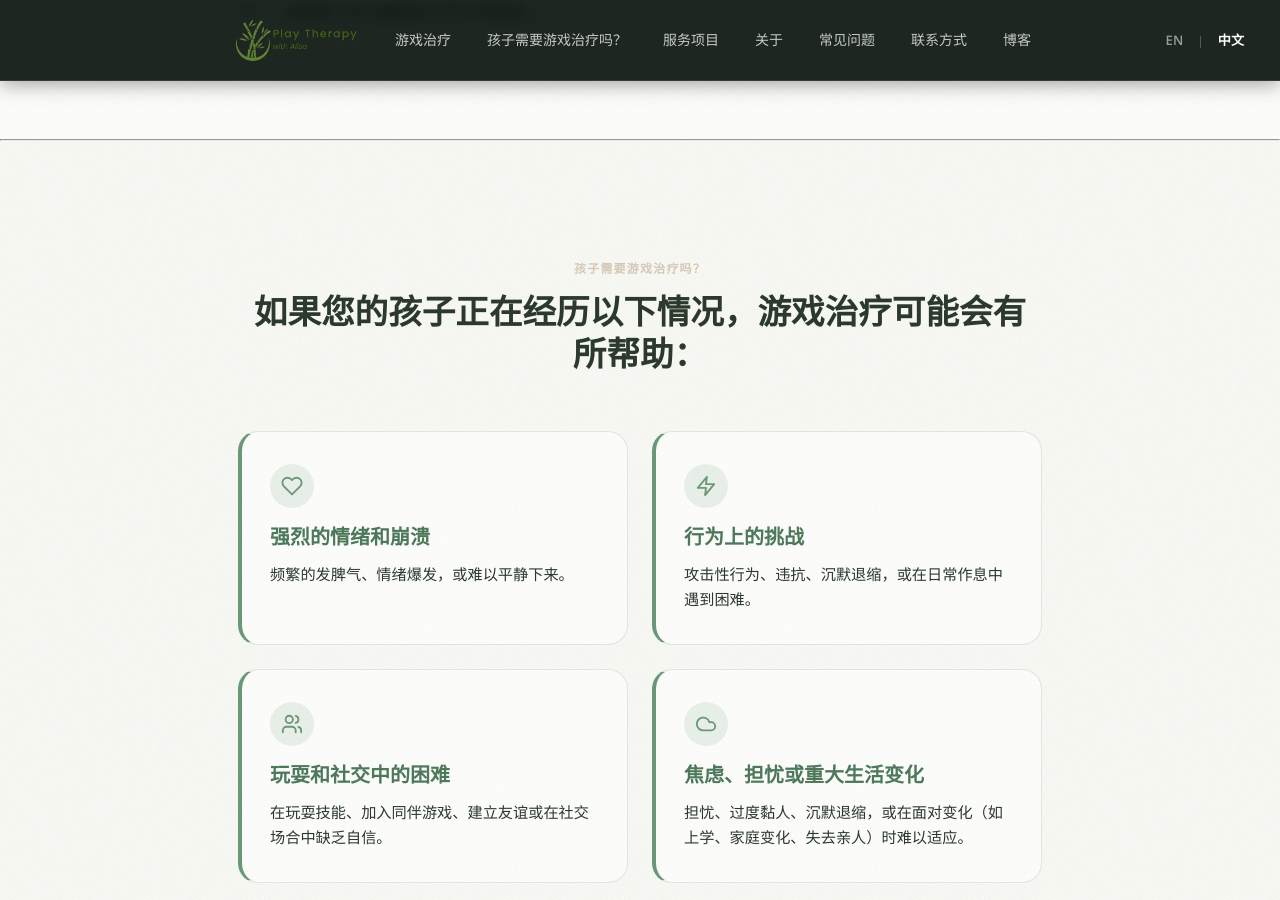
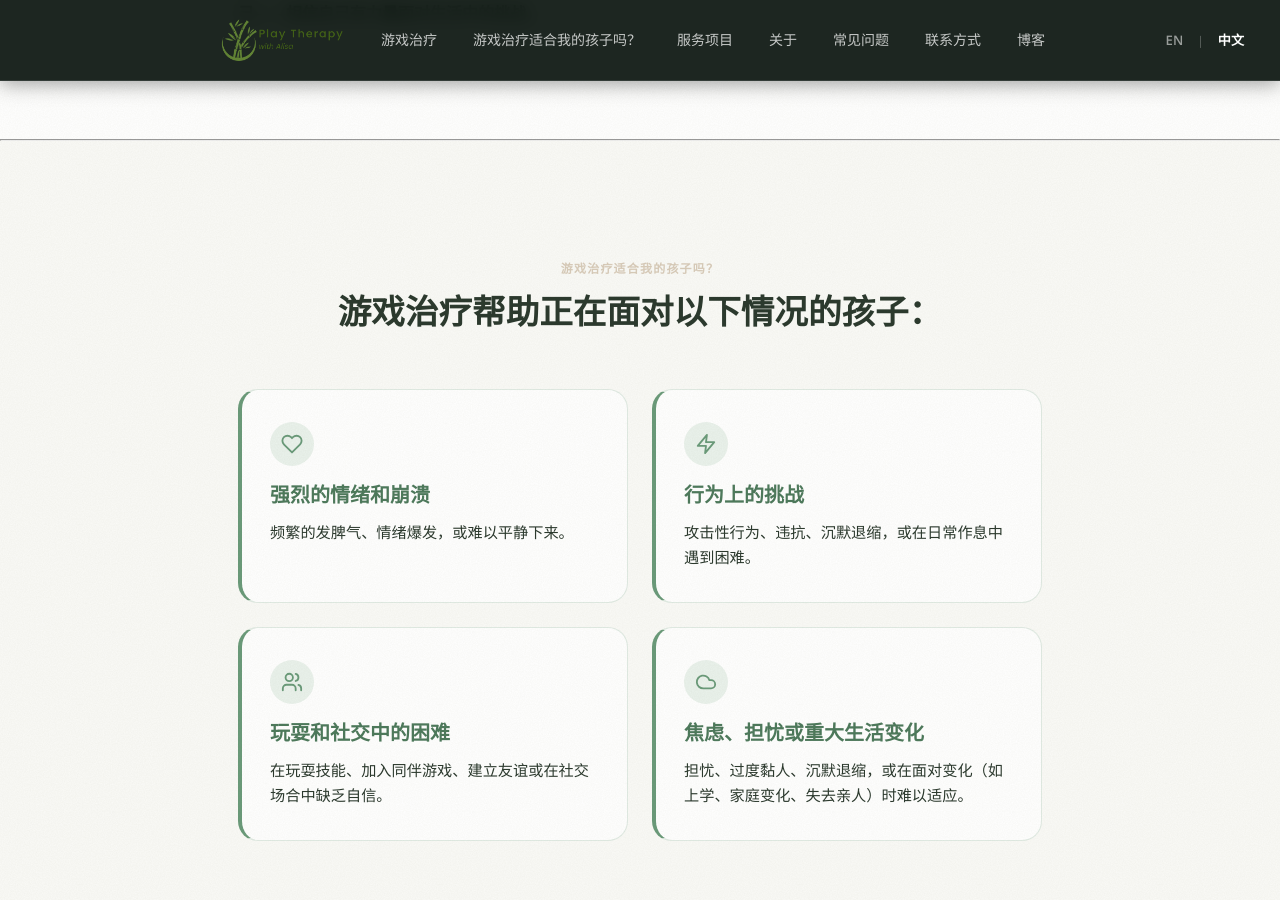
Before and after one commit to nguyentran0212/alisa-website, a Jekyll site: the page built from zh/index.md, in a window 1280 px wide and 900 px high, scrolled down 1682 px. Built offline with Jekyll 4.4.1, drawn with Linux system fonts in a browser that asks for light colours.

Commit message:
Update section titles and nav labels for 'Is This for My Child'
- English: change section title to 'Play Therapy supports children who are navigating:'
- Chinese: change section eyebrow to '游戏治疗适合我的孩子吗？'
- Chinese: change section title to '游戏治疗帮助正在面对以下情况的孩子：'
- Chinese nav label updated to match new eyebrow text

```diff
--- a/_data/zh.yml
+++ b/_data/zh.yml
@@ -1,6 +1,6 @@
 nav:
   what_is_play_therapy: "游戏治疗"
-  is_this_for_my_child: "孩子需要游戏治疗吗？"
+  is_this_for_my_child: "游戏治疗适合我的孩子吗？"
   services: "服务项目"
   about: "关于"
   contact: "联系方式"
--- a/zh/index.md
+++ b/zh/index.md
@@ -52,8 +52,8 @@ lang: zh
   <div class="container">
     <div class="reveal">
       <div class="section-header">
-        <span class="section-eyebrow">孩子需要游戏治疗吗？</span>
-        <h2 class="section-title">如果您的孩子正在经历以下情况，游戏治疗可能会有所帮助：</h2>
+        <span class="section-eyebrow">游戏治疗适合我的孩子吗？</span>
+        <h2 class="section-title">游戏治疗帮助正在面对以下情况的孩子：</h2>
       </div>
       <div class="signs-grid">
         <article class="sign-card">
```
Also changed, not shown: index.md (+1 -1 lines).
